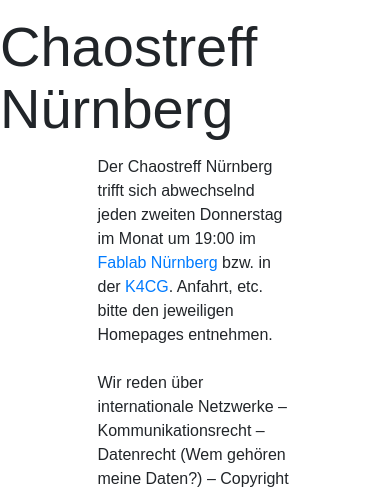
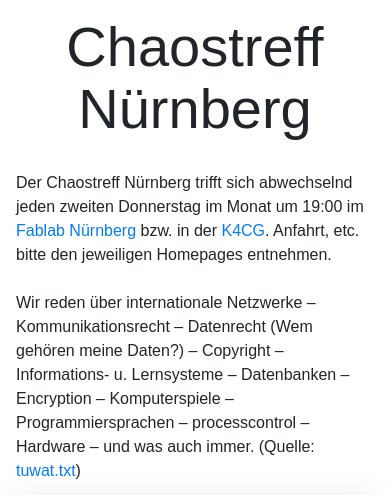
Before and after one commit to k4cg/chaostreff-nuernberg, a PHP site: page / in a window 390 px wide. Shown: the top 495 px of the page. Run offline with PHP 8.4, Linux system fonts and the light colour scheme.

Commit message:
added media queries for devices <800px

```diff
--- a/css/main.css
+++ b/css/main.css
@@ -273,3 +273,13 @@
 .table100.ver3 .ps__rail-y .ps__thumb-y::before {
   background-color: #00ad5f;
 }
+
+@media (max-width: 800px) {
+  h1,h2,h3,h4,h5,h6 {
+    text-align: center;
+  }
+  .wrap-table100 {
+    width: 100%;
+    margin: 1em;
+  }
+}
```
